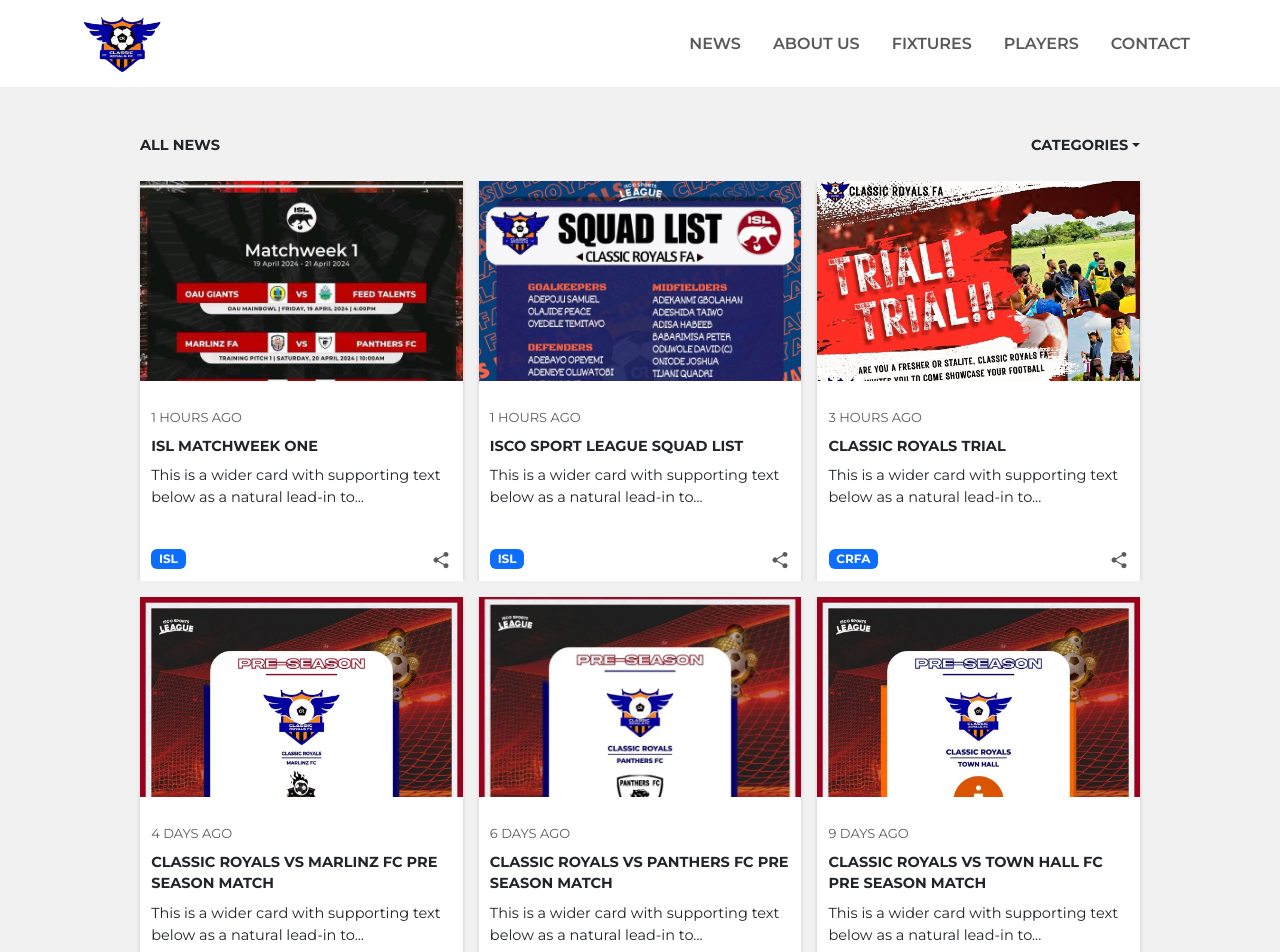
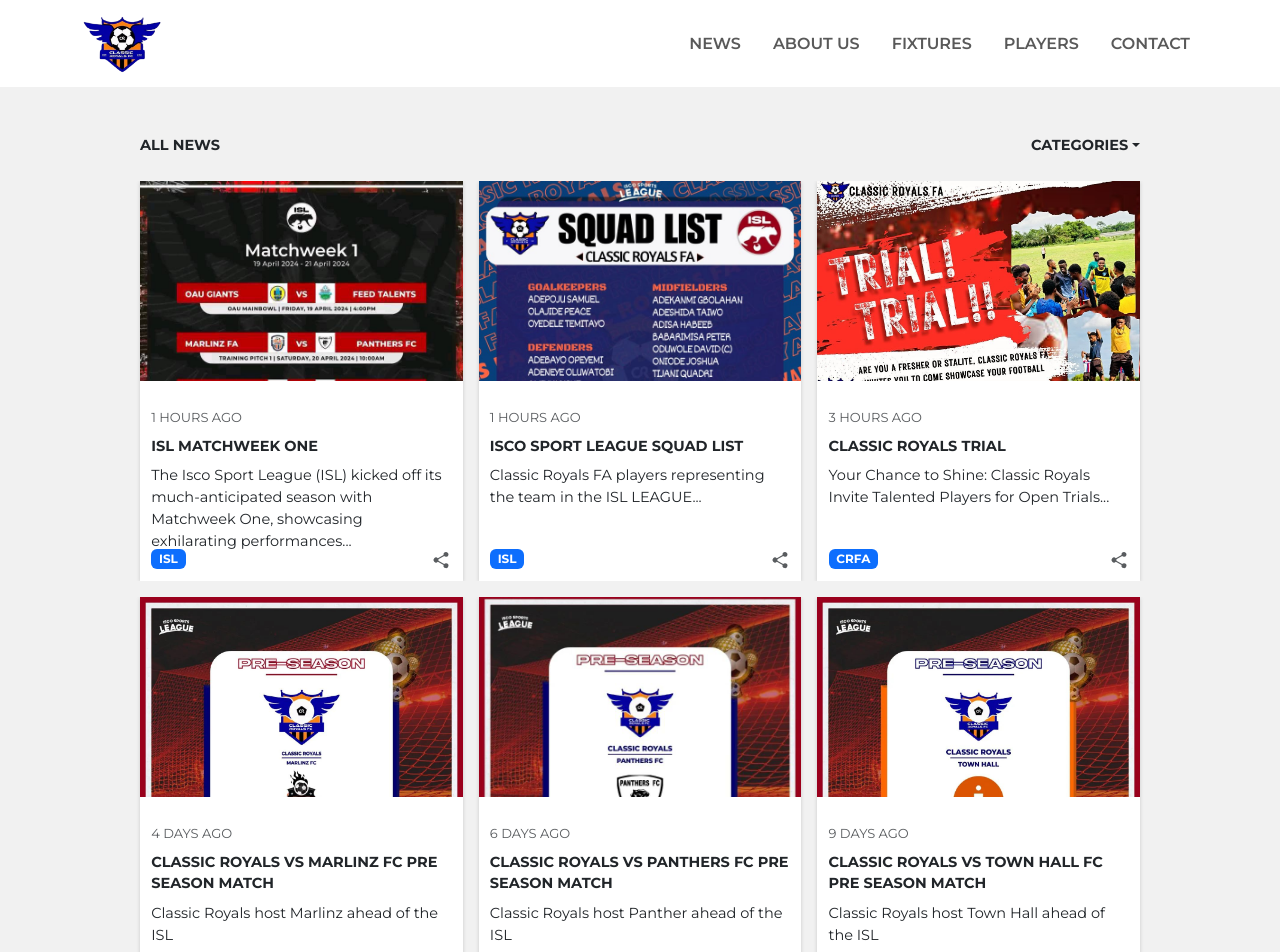
Before and after one commit to Olawoyin1/CRFA, a React (Create React App) app: page /news in a window 1280 px wide. Shown: the top 952 px of the page. Built offline with nearby package versions, Linux system fonts and the light colour scheme.

Commit message:
Added Data to News

```diff
--- a/src/Data/PlayerData.js
+++ b/src/Data/PlayerData.js
@@ -5,7 +5,7 @@
     firstname: "Peace",
     number: 99,
     DOB: "Unknown",
-    image: "29-02-2002",
+    image: "",
     position: "goalkeeper",
     joined : "2022",
     bio : "N/A"
@@ -15,8 +15,8 @@
     lastname: "Oyedele",
     firstname: "Temitayo",
     number: 1,
-    DOB: "Unknown",
-    image: "23-09-1999",
+    DOB: "23-09-1999",
+    image: "",
     position: "goalkeeper",
     joined : "2023",
     bio : "N/A"
--- a/src/pages/Home.jsx
+++ b/src/pages/Home.jsx
@@ -41,7 +41,7 @@
         <div class="main-news py-1">
                 <div class="container">
                     <div className="news-header mb-4 d-flex align-items-center justify-content-end">
-                        <a href="#all" className="nav-link fw-bold">ALL NEWS</a>
+                        <Link to="/news" className="nav-link fw-bold">ALL NEWS</Link>
                         <IoIosArrowForward />
                     </div>
 
@@ -55,7 +55,7 @@
                                 <div class="card-body ">
                                     <p className="text-muted time mt-3">1 HOURS AGO</p>
                                     <p className="topic fw-bold my-2">ISL MATCHWEEK ONE</p>
-                                    <p class="card-text">This is a wider card with supporting text below as a natural lead-in to... </p>
+                                    <p class="card-text">The Isco Sport League (ISL) kicked off its much-anticipated season with Matchweek One, showcasing exhilarating performances... </p>
                                     <div class="d-flex share justify-content-between align-items-center">
                                         <p className="badge bg-primary">ISL</p>
                                         <small class="text-muted"><IoShareSocial size={20} /></small>
@@ -73,7 +73,7 @@
                                 <div class="card-body ">
                                     <p className="text-muted time mt-3">1 HOURS AGO</p>
                                     <p className="topic fw-bold my-2">ISCO SPORT LEAGUE SQUAD LIST</p>
-                                    <p class="card-text">This is a wider card with supporting text below as a natural lead-in to... </p>
+                                    <p class="card-text">Classic Royals FA players representing the team in the ISL LEAGUE... </p>
                                     <div class="d-flex share justify-content-between align-items-center">
                                         <p className="badge bg-primary">ISL</p>
                                         <small class="text-muted"><IoShareSocial size={20} /></small>
@@ -91,7 +91,7 @@
                                 <div class="card-body ">
                                     <p className="text-muted time mt-3">3 HOURS AGO</p>
                                     <p className="topic fw-bold my-2">CLASSIC ROYALS TRIAL</p>
-                                    <p class="card-text">This is a wider card with supporting text below as a natural lead-in to... </p>
+                                    <p class="card-text">Your Chance to Shine: Classic Royals Invite Talented Players for Open Trials... </p>
                                     <div class="d-flex share justify-content-between align-items-center">
                                         <p className="badge bg-primary">CRFA</p>
                                         <small class="text-muted"><IoShareSocial size={20} /></small>
--- a/src/pages/News.jsx
+++ b/src/pages/News.jsx
@@ -35,7 +35,7 @@
                                 <div class="card-body ">
                                     <p className="text-muted time mt-3">1 HOURS AGO</p>
                                     <p className="topic fw-bold my-2">ISL MATCHWEEK ONE</p>
-                                    <p class="card-text">This is a wider card with supporting text below as a natural lead-in to... </p>
+                                    <p class="card-text">The Isco Sport League (ISL) kicked off its much-anticipated season with Matchweek One, showcasing exhilarating performances... </p>
                                     <div class="d-flex share justify-content-between align-items-center">
                                         <p className="badge bg-primary">ISL</p>
                                         <small class="text-muted"><IoShareSocial size={20} /></small>
@@ -53,7 +53,7 @@
                                 <div class="card-body ">
                                     <p className="text-muted time mt-3">1 HOURS AGO</p>
                                     <p className="topic fw-bold my-2">ISCO SPORT LEAGUE SQUAD LIST</p>
-                                    <p class="card-text">This is a wider card with supporting text below as a natural lead-in to... </p>
+                                    <p class="card-text">Classic Royals FA players representing the team in the ISL LEAGUE...</p>
                                     <div class="d-flex share justify-content-between align-items-center">
                                         <p className="badge bg-primary">ISL</p>
                                         <small class="text-muted"><IoShareSocial size={20} /></small>
@@ -71,7 +71,7 @@
                                 <div class="card-body ">
                                     <p className="text-muted time mt-3">3 HOURS AGO</p>
                                     <p className="topic fw-bold my-2">CLASSIC ROYALS TRIAL</p>
-                                    <p class="card-text">This is a wider card with supporting text below as a natural lead-in to... </p>
+                                    <p class="card-text">Your Chance to Shine: Classic Royals Invite Talented Players for Open Trials...</p>
                                     <div class="d-flex share justify-content-between align-items-center">
                                         <p className="badge bg-primary">CRFA</p>
                                         <small class="text-muted"><IoShareSocial size={20} /></small>
@@ -89,7 +89,7 @@
                                 <div class="card-body ">
                                     <p className="text-muted time mt-3">4 DAYS AGO</p>
                                     <p className="topic fw-bold my-2">CLASSIC ROYALS VS MARLINZ FC PRE SEASON MATCH</p>
-                                    <p class="card-text">This is a wider card with supporting text below as a natural lead-in to... </p>
+                                    <p class="card-text">Classic Royals host Marlinz ahead of the ISL</p>
                                     <div class="d-flex share justify-content-between align-items-center">
                                         <p className="badge bg-primary">PRE SEASON</p>
                                         <small class="text-muted"><IoShareSocial size={20} /></small>
@@ -107,7 +107,7 @@
                                 <div class="card-body ">
                                     <p className="text-muted time mt-3">6 DAYS AGO</p>
                                     <p className="topic fw-bold my-2">CLASSIC ROYALS VS PANTHERS FC PRE SEASON MATCH</p>
-                                    <p class="card-text">This is a wider card with supporting text below as a natural lead-in to... </p>
+                                    <p class="card-text">Classic Royals host Panther ahead of the ISL </p>
                                     <div class="d-flex share justify-content-between align-items-center">
                                         <p className="badge bg-primary">PRE SEASON</p>
                                         <small class="text-muted"><IoShareSocial size={20} /></small>
@@ -125,7 +125,7 @@
                                 <div class="card-body ">
                                     <p className="text-muted time mt-3">9 DAYS AGO</p>
                                     <p className="topic fw-bold my-2">CLASSIC ROYALS VS TOWN HALL FC PRE SEASON MATCH</p>
-                                    <p class="card-text">This is a wider card with supporting text below as a natural lead-in to... </p>
+                                    <p class="card-text">Classic Royals host Town Hall ahead of the ISL</p>
                                     <div class="d-flex share justify-content-between align-items-center">
                                         <p className="badge bg-primary">PRE SEASON</p>
                                         <small class="text-muted"><IoShareSocial size={20} /></small>
```
